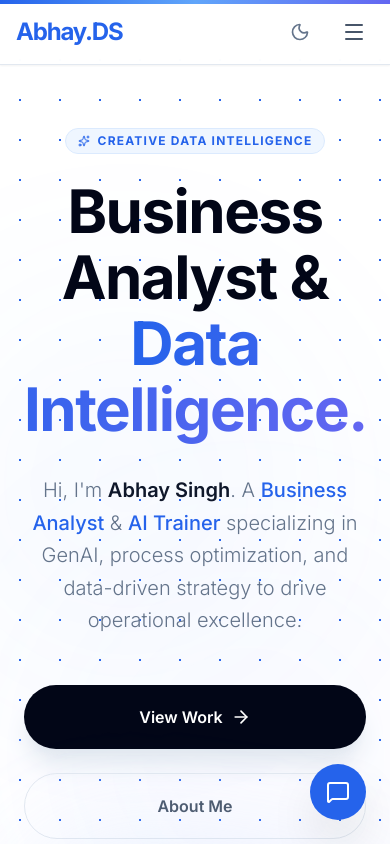
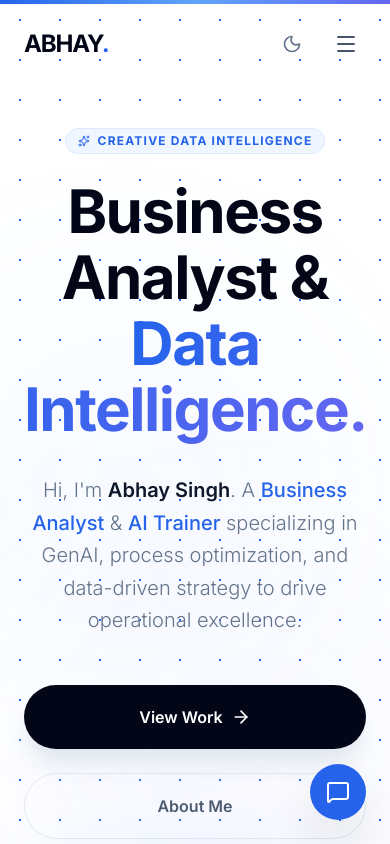
Before and after one commit to 03abhay/portfolio, a React (Vite) app: page / in a window 390 px wide. Shown: the top 844 px of the page. Built offline with nearby package versions, Linux system fonts and the light colour scheme.

Commit message:
Update Navbar.tsx

```diff
--- a/components/Navbar.tsx
+++ b/components/Navbar.tsx
@@ -9,6 +9,16 @@ interface NavbarProps {
 
 const Navbar: React.FC<NavbarProps> = ({ darkMode, toggleTheme }) => {
   const [isOpen, setIsOpen] = useState(false);
+  const [isScrolled, setIsScrolled] = useState(false);
+
+  React.useEffect(() => {
+    const handleScroll = () => {
+      setIsScrolled(window.scrollY > 20);
+    };
+
+    window.addEventListener('scroll', handleScroll);
+    return () => window.removeEventListener('scroll', handleScroll);
+  }, []);
 
   const navLinks = [
     { name: 'Home', href: '#home' },
@@ -18,11 +28,13 @@ const Navbar: React.FC<NavbarProps> = ({ darkMode, toggleTheme }) => {
   ];
 
   return (
-    <nav className="fixed w-full bg-white/90 dark:bg-slate-900/90 backdrop-blur-sm z-50 border-b border-slate-200 dark:border-slate-800 shadow-sm transition-colors duration-300">
-      <div className="max-w-7xl mx-auto px-4 sm:px-6 lg:px-8">
-        <div className="flex items-center justify-between h-16">
+    <nav className={`fixed w-full z-50 transition-all duration-500 ${isScrolled ? 'bg-white/80 dark:bg-slate-950/80 backdrop-blur-md py-3 shadow-lg border-b border-slate-200/50 dark:border-slate-800/50' : 'bg-transparent py-6'}`}>
+      <div className="max-w-7xl mx-auto px-6 lg:px-8">
+        <div className="flex items-center justify-between">
           <div className="flex-shrink-0 group cursor-pointer">
-            <span className="text-2xl font-bold text-primary tracking-tighter group-hover:text-blue-600 transition-colors duration-300">Abhay.DS</span>
+            <span className="text-2xl font-display font-black text-slate-950 dark:text-white tracking-tighter group-hover:text-primary transition-colors duration-300">
+              ABHAY<span className="text-primary">.</span>
+            </span>
           </div>
 
           <div className="hidden md:block">
@@ -31,7 +43,7 @@ const Navbar: React.FC<NavbarProps> = ({ darkMode, toggleTheme }) => {
                 <a
                   key={link.name}
                   href={link.href}
-                  className="text-slate-600 dark:text-slate-300 hover:text-primary dark:hover:text-primary px-3 py-2 rounded-md text-sm font-medium transition-all duration-300 hover:scale-105 hover:bg-slate-50 dark:hover:bg-slate-800/50"
+                  className="text-slate-600 dark:text-slate-300 hover:text-primary dark:hover:text-primary px-3 py-2 rounded-md text-sm font-medium transition-all duration-300 hover:bg-slate-50 dark:hover:bg-slate-800/50"
                 >
                   {link.name}
                 </a>
@@ -42,7 +54,7 @@ const Navbar: React.FC<NavbarProps> = ({ darkMode, toggleTheme }) => {
           <div className="hidden md:flex items-center space-x-4">
              <button
                onClick={toggleTheme}
-               className="p-2 rounded-full text-slate-500 dark:text-slate-400 hover:bg-slate-100 dark:hover:bg-slate-800 transition-all duration-300 hover:rotate-12 hover:scale-110"
+               className="p-2 rounded-full text-slate-500 dark:text-slate-400 hover:bg-slate-100 dark:hover:bg-slate-800 transition-all duration-300 hover:rotate-6 hover:scale-105"
                aria-label="Toggle Dark Mode"
              >
                {darkMode ? <Sun size={20} /> : <Moon size={20} />}
@@ -50,13 +62,13 @@ const Navbar: React.FC<NavbarProps> = ({ darkMode, toggleTheme }) => {
 
              <div className="h-6 w-px bg-slate-200 dark:bg-slate-700 mx-2"></div>
 
-             <a href="https://github.com/03abhay" target="_blank" rel="noreferrer" className="text-slate-400 hover:text-slate-900 dark:hover:text-white transition-all duration-300 hover:scale-110">
+             <a href="https://github.com/03abhay" target="_blank" rel="noreferrer" className="text-slate-400 hover:text-slate-900 dark:hover:text-white transition-all duration-300 hover:scale-105">
                 <Github size={20} />
              </a>
-             <a href="https://www.linkedin.com/in/abhay03singh" target="_blank" rel="noreferrer" className="text-slate-400 hover:text-[#0077b5] transition-all duration-300 hover:scale-110">
+             <a href="https://www.linkedin.com/in/abhay03singh" target="_blank" rel="noreferrer" className="text-slate-400 hover:text-[#0077b5] transition-all duration-300 hover:scale-105">
                 <Linkedin size={20} />
              </a>
-             <a href="mailto:Abhay242singh@gmail.com" className="text-slate-400 hover:text-red-500 transition-all duration-300 hover:scale-110">
+             <a href="mailto:Abhay242singh@gmail.com" className="text-slate-400 hover:text-red-500 transition-all duration-300 hover:scale-105">
                 <Mail size={20} />
              </a>
           </div>
```
